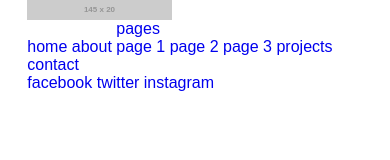
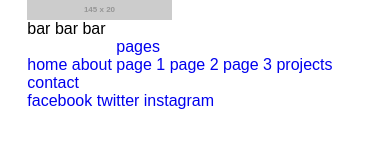
Before and after one commit to rchaitanyaaxioned/Infinitude, a plain HTML site: page index.html in a window 390 px wide. Drawn offline with Linux system fonts and the light colour scheme; placeholder pictures from the web are drawn by us.

Commit message:
Code for nav list corrected and hamburger added

```diff
--- a/index.html
+++ b/index.html
@@ -17,10 +17,24 @@
     <!--header section start-->
     <header>
       <div class="wrapper">
+        <!--code for logo start here-->
         <h1><a href="index.html" title="Infinitude Logo"><img src="https://via.placeholder.com/145x20"
-              alt="InfinitudeLogo"></a></h1>
-        <nav class="navlist">
-          <ul>
+              alt="InfinitudeLogo"></a>
+        </h1>
+        <!--code for logo end here-->
+
+        <!--hamburger coding start here-->
+        <div class="hamburger">
+          <span class="bar">bar</span>
+          <span class="bar">bar</span>
+          <span class="bar">bar</span>
+        </div>
+        <!--hamburger coding end here-->
+
+        <!--code for nav list start here-->
+        <nav>
+          <!--code for main nav list start here-->
+          <ul class="navlist">
             <li><a href="#FIXME" title="Home">home</a></li>
             <li><a href="#FIXME" title="About">about</a></li>
             <li>
@@ -34,19 +48,23 @@
             <li><a href="FIXME" title="Projects">projects</a></li>
             <li><a href="FIXME" title="Contact">contact</a></li>
           </ul>
-        </nav>
-        <nav class="social-site-list">
-          <ul>
+          <!--code for main nav list end here-->
+
+          <!--code for social site nav list start here-->
+          <ul class="social-site-list">
             <li><a href="#FIXME" target="_blank" title="Facebook" rel="noopener">facebook</a></li>
             <li><a href="#FIXME" target="_blank" title="Twitter" rel="noopener">twitter</a></li>
             <li><a href="#FIXME" target="_blank" title="Instagram" rel="noopener">instagram</a></li>
           </ul>
+          <!--code for social site nav list end here-->
         </nav>
+        <!--code for nav list end here-->
       </div>
     </header>
     <!--header section ends-->
     <!--main section start-->
     <main>
+
     </main>
     <!--main section end-->
     <!--footer section start-->
```
